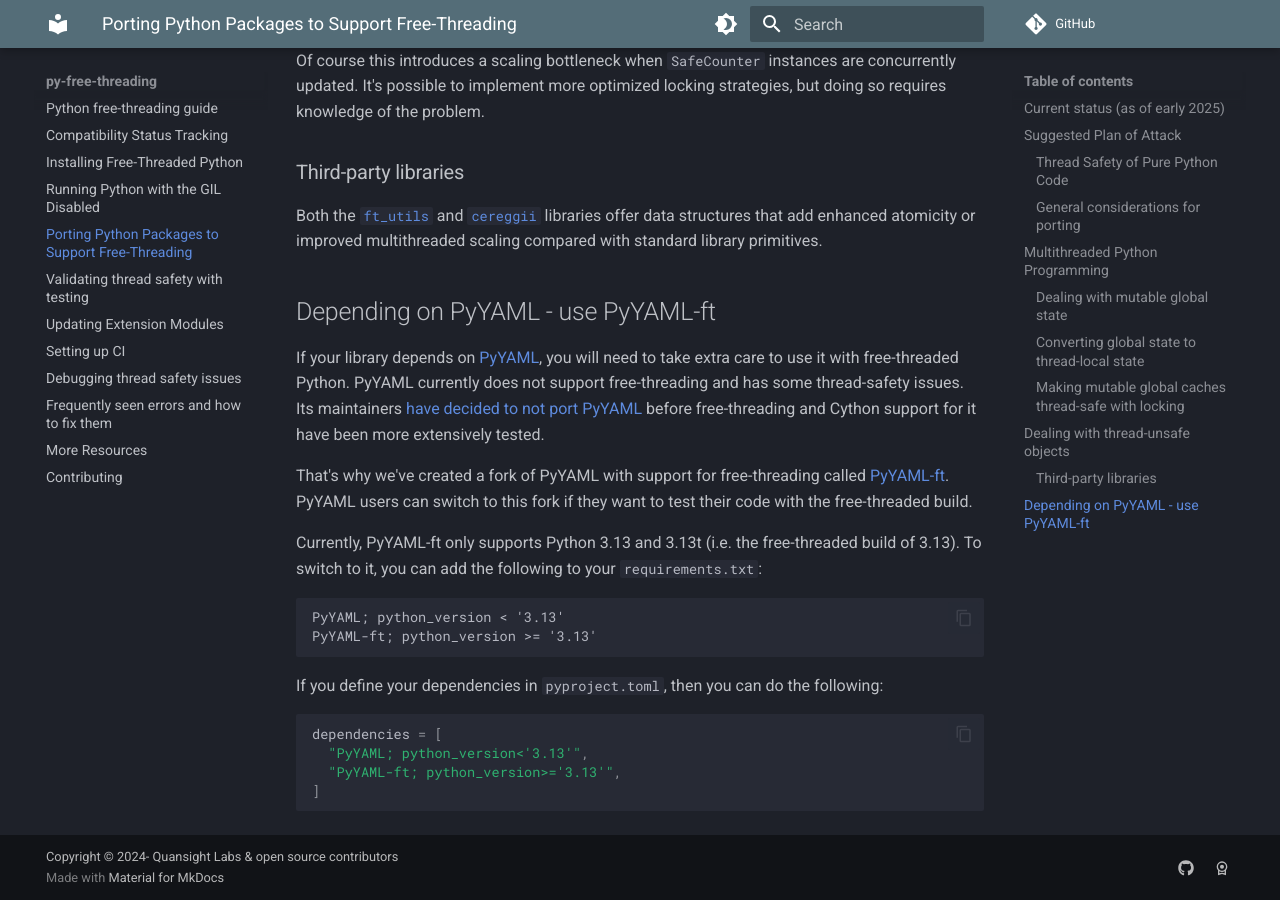
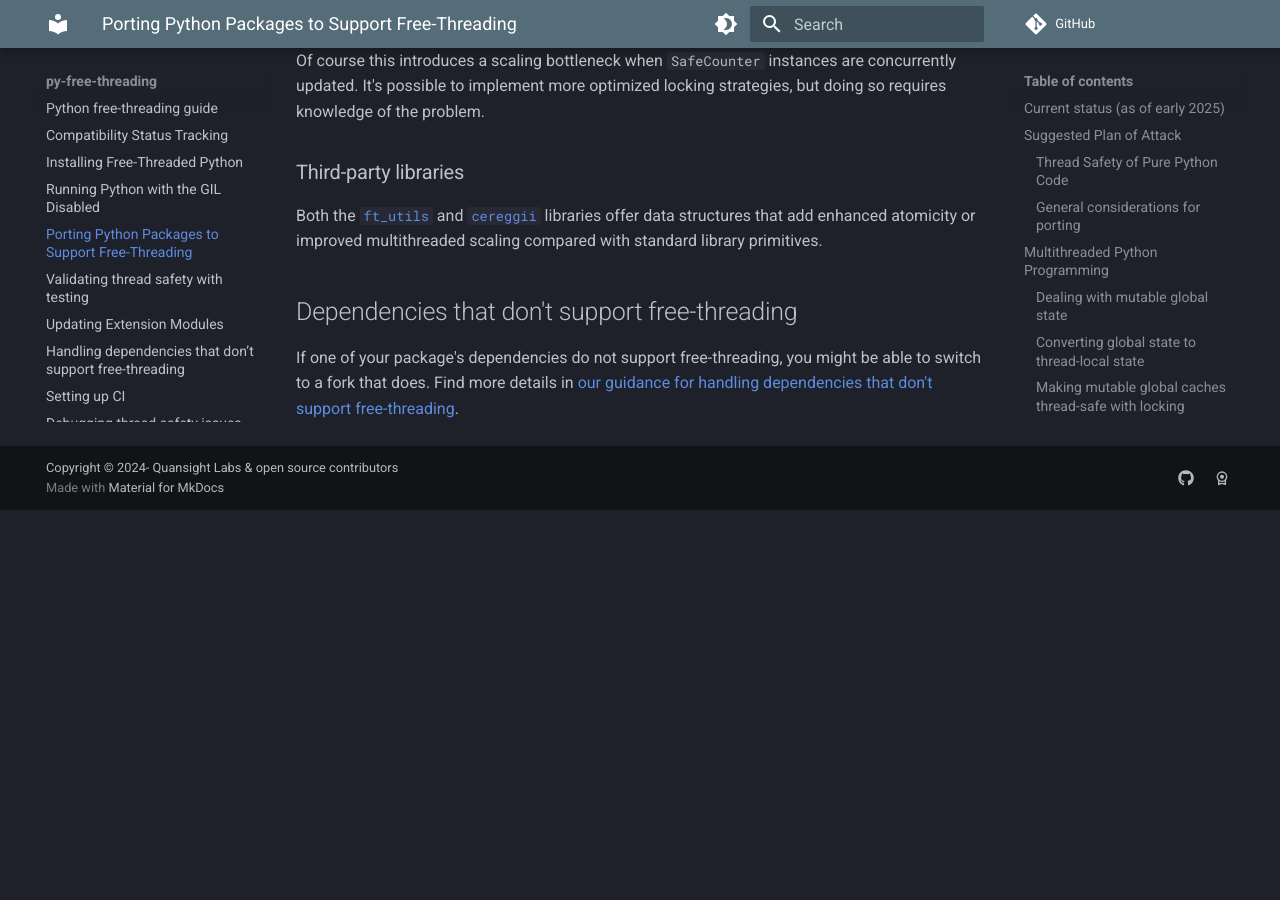
Before and after one commit to Quansight-Labs/free-threaded-compatibility, an MkDocs documentation site: the page built from docs/porting.md, in a window 1280 px wide and 900 px high, scrolled down 6367 px. Built offline with MkDocs 1.6.1 and Material for MkDocs 9.7.7, drawn with Linux system fonts in a browser that asks for light colours; comment, search, counter and statistics services are not loaded; after the commit the page ends 6877 px from its top, so only the background shows below that.

Commit message:
Create new dependencies.md page for dependencies without free-threading

````diff
--- /dev/null
+++ b/docs/dependencies.md
@@ -0,0 +1,32 @@
+# Handling dependencies that don’t support free-threading
+
+## Runtime dependencies that don't support free-threading
+
+### Depending on PyYAML - use PyYAML-ft
+
+If your library depends on [PyYAML](https::/github.com/yaml/pyyaml), you will need
+to take extra care to use it with free-threaded Python. PyYAML currently does not
+support free-threading and has some thread-safety issues. Its maintainers [have
+decided to not port PyYAML](https://github.com/yaml/pyyaml/pull/830#issuecomment-2342475334)
+before free-threading and Cython support for it have been more extensively tested.
+
+That's why we've created a fork of PyYAML with support for free-threading called
+[PyYAML-ft](https://github.com/Quansight-Labs/pyyaml-ft). PyYAML users can
+switch to this fork if they want to test their code with the free-threaded build.
+
+Currently, PyYAML-ft only supports Python 3.13 and 3.13t (i.e. the free-threaded
+build of 3.13). To switch to it, you can add the following to your `requirements.txt`:
+
+```requirements.txt
+PyYAML; python_version < '3.13'
+PyYAML-ft; python_version >= '3.13'
+```
+
+If you define your dependencies in `pyproject.toml`, then you can do the following:
+
+```toml
+dependencies = [
+  "PyYAML; python_version<'3.13'",
+  "PyYAML-ft; python_version>='3.13'",
+]
+```
--- a/docs/porting.md
+++ b/docs/porting.md
@@ -332,31 +332,8 @@
 that add enhanced atomicity or improved multithreaded scaling compared with
 standard library primitives.
 
-## Depending on PyYAML - use PyYAML-ft
+## Dependencies that don't support free-threading
 
-If your library depends on [PyYAML](https::/github.com/yaml/pyyaml), you will need
-to take extra care to use it with free-threaded Python. PyYAML currently does not
-support free-threading and has some thread-safety issues. Its maintainers [have
-decided to not port PyYAML](https://github.com/yaml/pyyaml/pull/830#issuecomment-2342475334)
-before free-threading and Cython support for it have been more extensively tested.
-
-That's why we've created a fork of PyYAML with support for free-threading called
-[PyYAML-ft](https://github.com/Quansight-Labs/pyyaml-ft). PyYAML users can
-switch to this fork if they want to test their code with the free-threaded build.
-
-Currently, PyYAML-ft only supports Python 3.13 and 3.13t (i.e. the free-threaded
-build of 3.13). To switch to it, you can add the following to your `requirements.txt`:
-
-```requirements.txt
-PyYAML; python_version < '3.13'
-PyYAML-ft; python_version >= '3.13'
-```
-
-If you define your dependencies in `pyproject.toml`, then you can do the following:
-
-```toml
-dependencies = [
-  "PyYAML; python_version<'3.13'",
-  "PyYAML-ft; python_version>='3.13'",
-]
-```
+If one of your package's dependencies do not support free-threading, you might
+be able to switch to a fork that does. Find more details in
+[our guidance for handling dependencies that don't support free-threading](dependencies.md).
--- a/docs/tracking.md
+++ b/docs/tracking.md
@@ -119,4 +119,4 @@
 
 [^3]: PyYAML-ft is a fork of [PyYAML](https://github.com/yaml/pyyaml).
     For more details on how to use it, see our [PyYAML-specific section
-    on porting Python code](porting.md#depending-on-pyyaml-use-pyyaml-ft).
+    on dependencies that don't support free-threading](dependencies.md#depending-on-pyyaml-use-pyyaml-ft).
--- a/mkdocs.yml
+++ b/mkdocs.yml
@@ -30,6 +30,7 @@
   - 'porting.md'
   - 'testing.md'
   - 'porting-extensions.md'
+  - 'dependencies.md'
   - 'ci.md'
   - 'debugging.md'
   - 'faq.md'
````
